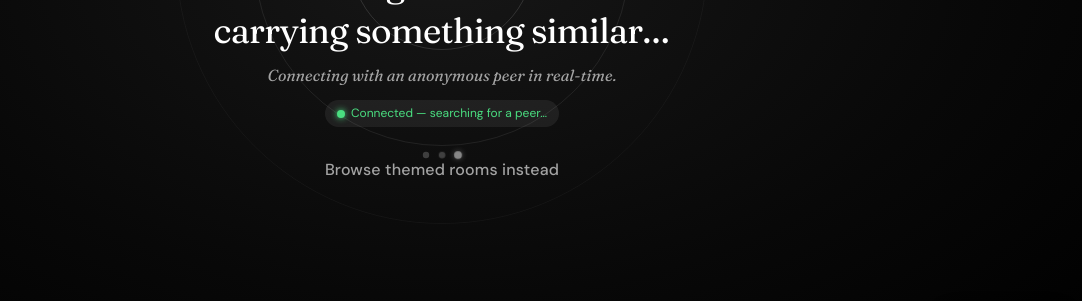
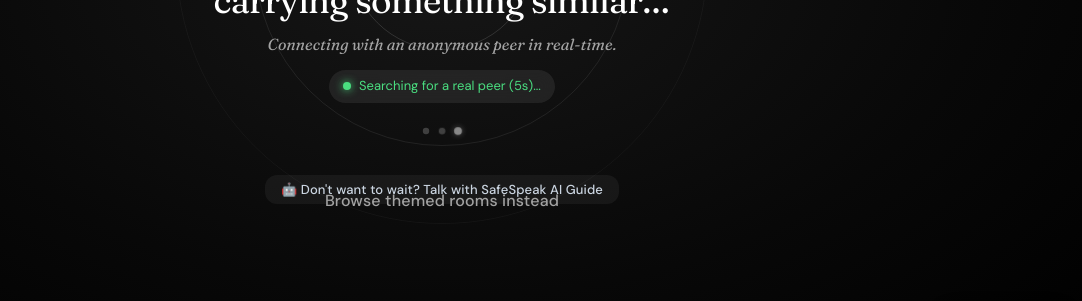
Before and after one commit to saikoushikpallapolu/SafeSpeak_Spec, a React (Vite) app in the folder apps/web/: page /matching in a window 1280 px wide. Shown: the part 442-743 px from the top of the page, without its empty margins (198-1280 px from the left). Built offline with nearby package versions, Linux system fonts and the light colour scheme; no server answers; the database is empty.

Commit message:
feat(matching): extend queue timeout to 60s, add live seconds counter, instant AI button, and tie-breaker pairing

```diff
--- a/apps/web/src/pages/Matching.tsx
+++ b/apps/web/src/pages/Matching.tsx
@@ -1,4 +1,4 @@
-import { useEffect, useRef, useState } from 'react'
+import { useEffect, useState } from 'react'
 import { useNavigate } from 'react-router-dom'
 import { motion } from 'framer-motion'
 import { Canvas } from '@react-three/fiber'
@@ -6,46 +6,48 @@ import { Suspense } from 'react'
 import { getCharacterById } from '../data/characters'
 import { CharacterModelRenderer } from '../components/characters/CharacterModels'
 import type { CharacterId, MatchFoundPayload } from '@safespeak/shared-types'
-import { joinFirestoreQueue, leaveFirestoreQueue } from '../services/firestoreMatching'
+import { joinFirestoreQueue, leaveFirestoreQueue, triggerInstantAiMatch } from '../services/firestoreMatching'
 import './Matching.css'
 
 export default function Matching() {
   const navigate = useNavigate()
   const charId = (sessionStorage.getItem('character') || 'owl') as CharacterId
   const character = getCharacterById(charId)
-  const [status, setStatus] = useState('Connecting to SafeSpeak Cloud…')
+  const [secondsWaiting, setSecondsWaiting] = useState(0)
 
   useEffect(() => {
-    let cancelled = false
+    let isCancelled = false
 
     const rawAnswers = sessionStorage.getItem('checkin_answers')
     const checkin = rawAnswers
       ? JSON.parse(rawAnswers)
       : { topics: ['exam'], heaviness: 3, languages: ['English'] }
 
-    setStatus('Connected — searching for a peer…')
+    console.log('[SafeSpeak] Enqueuing character for live match:', charId)
 
     joinFirestoreQueue(charId, checkin, (payload: MatchFoundPayload) => {
-      if (cancelled) return
+      if (isCancelled) return
       console.log('[SafeSpeak] Match found!', payload)
       navigate('/match-found')
     })
 
+    const timer = setInterval(() => {
+      setSecondsWaiting(prev => prev + 1)
+    }, 1000)
+
     return () => {
-      cancelled = true
-      // Do NOT call leaveFirestoreQueue() here!
-      // React StrictMode will unmount+remount, and calling leave here
-      // would delete the queue doc before the remount can re-join.
-      // The queue doc is cleaned up by:
-      // 1. firestoreMatching.ts on match (deleteDoc in completeMatch)
-      // 2. handleSkipToRooms below
-      // 3. Stale doc purge on next join
+      isCancelled = true
+      clearInterval(timer)
     }
   }, []) // eslint-disable-line react-hooks/exhaustive-deps
 
   const handleSkipToRooms = () => {
     leaveFirestoreQueue()
     navigate('/rooms')
+  }
+
+  const handleInstantAi = () => {
+    triggerInstantAiMatch()
   }
 
   return (
@@ -84,24 +86,26 @@ export default function Matching() {
         <h1 className="matching-copy__title">Looking for someone<br />carrying something similar…</h1>
         <p className="matching-copy__sub">Connecting with an anonymous peer in real-time.</p>
 
+        {/* Status indicator */}
         <div style={{
           display: 'inline-flex',
           alignItems: 'center',
-          gap: '6px',
+          gap: '8px',
           marginTop: '12px',
-          fontSize: '12px',
+          fontSize: '13px',
           color: '#4ade80',
-          background: 'rgba(255,255,255,0.07)',
+          background: 'rgba(255,255,255,0.08)',
           borderRadius: '20px',
-          padding: '4px 12px',
+          padding: '6px 14px',
+          backdropFilter: 'blur(8px)',
         }}>
           <span style={{
             width: 8, height: 8, borderRadius: '50%',
             background: '#4ade80',
-            boxShadow: '0 0 6px #4ade80',
+            boxShadow: '0 0 8px #4ade80',
             display: 'inline-block'
           }} />
-          {status}
+          <span>Searching for a real peer ({secondsWaiting}s)...</span>
         </div>
       </motion.div>
 
@@ -112,7 +116,19 @@ export default function Matching() {
         ))}
       </div>
 
-      {/* Skip to rooms */}
+      {/* Action buttons */}
+      <div style={{ display: 'flex', flexDirection: 'column', gap: '10px', alignItems: 'center', marginTop: '16px' }}>
+        <motion.button
+          className="btn btn-ghost"
+          onClick={handleInstantAi}
+          initial={{ opacity: 0 }}
+          animate={{ opacity: 1 }}
+          transition={{ delay: 1.5 }}
+          style={{ fontSize: '13px', color: '#cbd5e1', padding: '6px 16px', background: 'rgba(255,255,255,0.05)', borderRadius: '12px' }}
+        >
+          🤖 Don't want to wait? Talk with SafeSpeak AI Guide
+        </motion.button>
+
         <motion.button
           className="btn btn-ghost matching-skip"
           onClick={handleSkipToRooms}
@@ -123,5 +139,6 @@ export default function Matching() {
           Browse themed rooms instead
         </motion.button>
       </div>
+    </div>
   )
 }
--- a/apps/web/src/services/firestoreMatching.ts
+++ b/apps/web/src/services/firestoreMatching.ts
@@ -14,8 +14,8 @@ import { db } from './firebase'
 import type { CharacterId, CheckInAnswers, MatchFoundPayload } from '@safespeak/shared-types'
 import { getSimulatedPeerPersona } from './safetyAndTranslation'
 
-const STALE_THRESHOLD_MS = 60_000
-const FALLBACK_TIMEOUT_MS = 22_000
+const STALE_THRESHOLD_MS = 120_000 // 2 minutes
+const FALLBACK_TIMEOUT_MS = 60_000 // 60 seconds of waiting for real peer
 
 export function getOrCreateUserId(): string {
   let id = sessionStorage.getItem('safespeak_user_id')
@@ -46,11 +46,19 @@ let _unsubMyDoc: Unsubscribe | null = null
 let _unsubQueue: Unsubscribe | null = null
 let _fallbackTimer: ReturnType<typeof setTimeout> | null = null
 let _activeSessionToken: string | null = null
+let _triggerAiFallbackFn: (() => void) | null = null
 
 function cleanupListeners() {
   if (_unsubMyDoc) { _unsubMyDoc(); _unsubMyDoc = null }
   if (_unsubQueue) { _unsubQueue(); _unsubQueue = null }
   if (_fallbackTimer) { clearTimeout(_fallbackTimer); _fallbackTimer = null }
+  _triggerAiFallbackFn = null
+}
+
+export function triggerInstantAiMatch() {
+  if (_triggerAiFallbackFn) {
+    _triggerAiFallbackFn()
+  }
 }
 
 export async function joinFirestoreQueue(
@@ -82,6 +90,60 @@ export async function joinFirestoreQueue(
     console.log(`[SafeSpeak Firestore] 🎯 Match confirmed! Room: ${payload.roomId} (Simulated: ${payload.isSimulatedPeer})`)
     onMatch(payload)
   }
+
+  // AI fallback generator
+  const performAiFallback = async () => {
+    if (isMatched || _activeSessionToken !== sessionToken) return
+    console.log('[SafeSpeak Firestore] 🤖 Connecting to SafeSpeak AI peer...')
+
+    const candidates: CharacterId[] = ['owl', 'deer', 'penguin', 'panda', 'rabbit', 'bear']
+    const peerChar = candidates.filter(c => c !== characterId)[Math.floor(Math.random() * 5)]
+    const persona = getSimulatedPeerPersona(peerChar)
+    const peerTag = `${persona.name}#${Math.floor(1000 + Math.random() * 9000)}`
+    const roomId = `room_sim_${Date.now()}_${Math.random().toString(36).substring(2, 7)}`
+    const sharedContext = deriveSoloContext(checkin)
+    const icebreaker = generateIcebreaker(sharedContext)
+
+    const simPayload: MatchFoundPayload = {
+      roomId,
+      peerSocketId: `sim_${Date.now()}`,
+      peerCharacter: peerChar,
+      peerTag,
+      peerLanguage: myLanguages[0] || 'English',
+      myCharacter: characterId,
+      myTag: charTag,
+      myLanguage: myLanguages[0] || 'English',
+      sharedContext,
+      icebreaker,
+      isSimulatedPeer: true,
+    }
+
+    try {
+      await setDoc(doc(db, 'chat_rooms', roomId), {
+        roomId,
+        status: 'active',
+        isSimulated: true,
+        createdAt: Date.now(),
+        users: [
+          { userId, character: characterId, tag: charTag, language: myLanguages[0] || 'English' },
+          { userId: 'sim_peer', character: peerChar, tag: peerTag, language: myLanguages[0] || 'English' },
+        ],
+        sharedContext,
+        icebreaker,
+        simulatedContext: {
+          characterId: peerChar,
+          characterTag: peerTag,
+          sharedTopic: sharedContext,
+          messageHistory: [],
+        },
+        typing: {},
+      })
+    } catch (_) {}
+
+    completeMatch(simPayload)
+  }
+
+  _triggerAiFallbackFn = performAiFallback
 
   // Purge any stale leftover queue docs first
   await purgeStaleQueueDocs()
@@ -205,57 +267,8 @@ export async function joinFirestoreQueue(
     }
   })
 
-  // 4. Fallback to AI persona if no peer joins within timeout
-  _fallbackTimer = setTimeout(async () => {
-    if (isMatched || _activeSessionToken !== sessionToken) return
-    console.log(`[SafeSpeak Firestore] ⏱️ Timeout (${FALLBACK_TIMEOUT_MS / 1000}s) reached without real peer. Connecting to AI persona...`)
-
-    const candidates: CharacterId[] = ['owl', 'deer', 'penguin', 'panda', 'rabbit', 'bear']
-    const peerChar = candidates.filter(c => c !== characterId)[Math.floor(Math.random() * 5)]
-    const persona = getSimulatedPeerPersona(peerChar)
-    const peerTag = `${persona.name}#${Math.floor(1000 + Math.random() * 9000)}`
-    const roomId = `room_sim_${Date.now()}_${Math.random().toString(36).substring(2, 7)}`
-    const sharedContext = deriveSoloContext(checkin)
-    const icebreaker = generateIcebreaker(sharedContext)
-
-    const simPayload: MatchFoundPayload = {
-      roomId,
-      peerSocketId: `sim_${Date.now()}`,
-      peerCharacter: peerChar,
-      peerTag,
-      peerLanguage: myLanguages[0] || 'English',
-      myCharacter: characterId,
-      myTag: charTag,
-      myLanguage: myLanguages[0] || 'English',
-      sharedContext,
-      icebreaker,
-      isSimulatedPeer: true,
-    }
-
-    try {
-      await setDoc(doc(db, 'chat_rooms', roomId), {
-        roomId,
-        status: 'active',
-        isSimulated: true,
-        createdAt: Date.now(),
-        users: [
-          { userId, character: characterId, tag: charTag, language: myLanguages[0] || 'English' },
-          { userId: 'sim_peer', character: peerChar, tag: peerTag, language: myLanguages[0] || 'English' },
-        ],
-        sharedContext,
-        icebreaker,
-        simulatedContext: {
-          characterId: peerChar,
-          characterTag: peerTag,
-          sharedTopic: sharedContext,
-          messageHistory: [],
-        },
-        typing: {},
-      })
-    } catch (_) {}
-
-    completeMatch(simPayload)
-  }, FALLBACK_TIMEOUT_MS)
+  // 4. Fallback to AI persona after 60s if no real peer joins
+  _fallbackTimer = setTimeout(performAiFallback, FALLBACK_TIMEOUT_MS)
 }
 
 export async function leaveFirestoreQueue(): Promise<void> {
```
Lines whose indentation alone changed are shown as unchanged.
